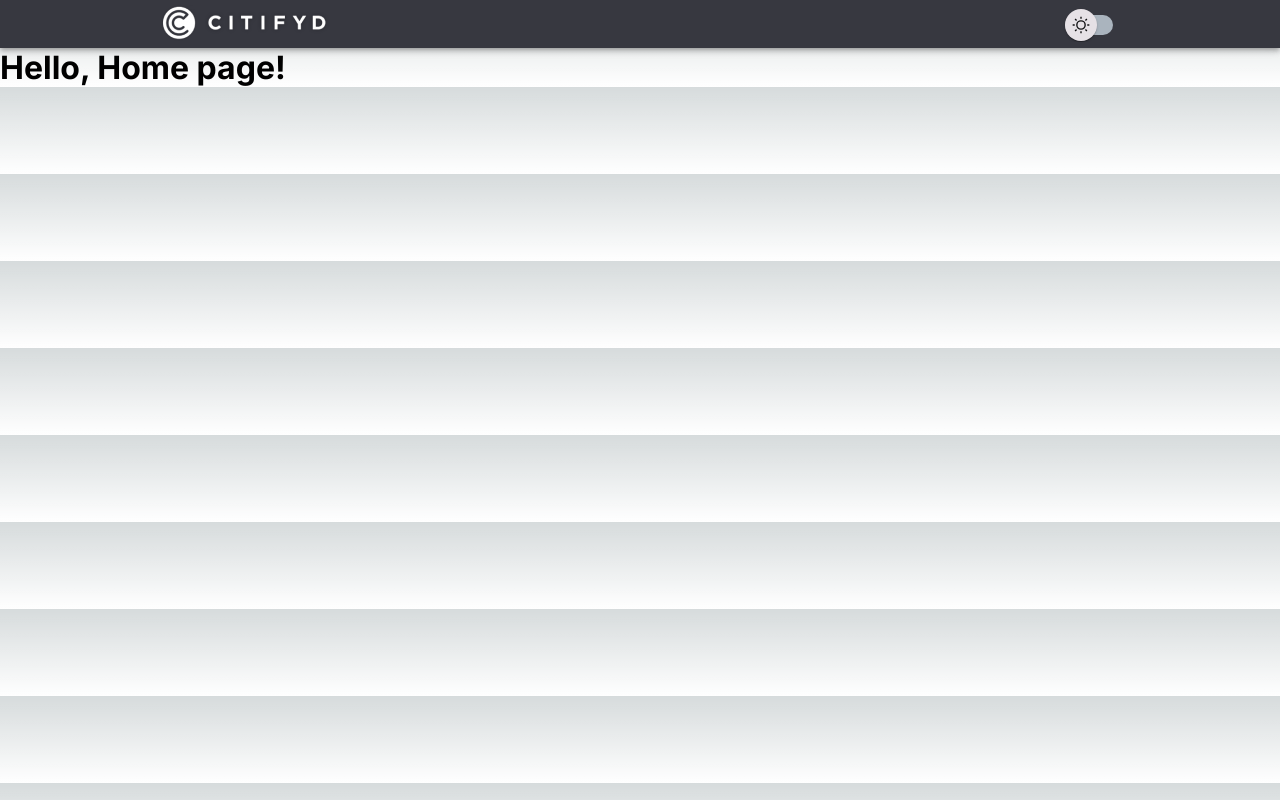
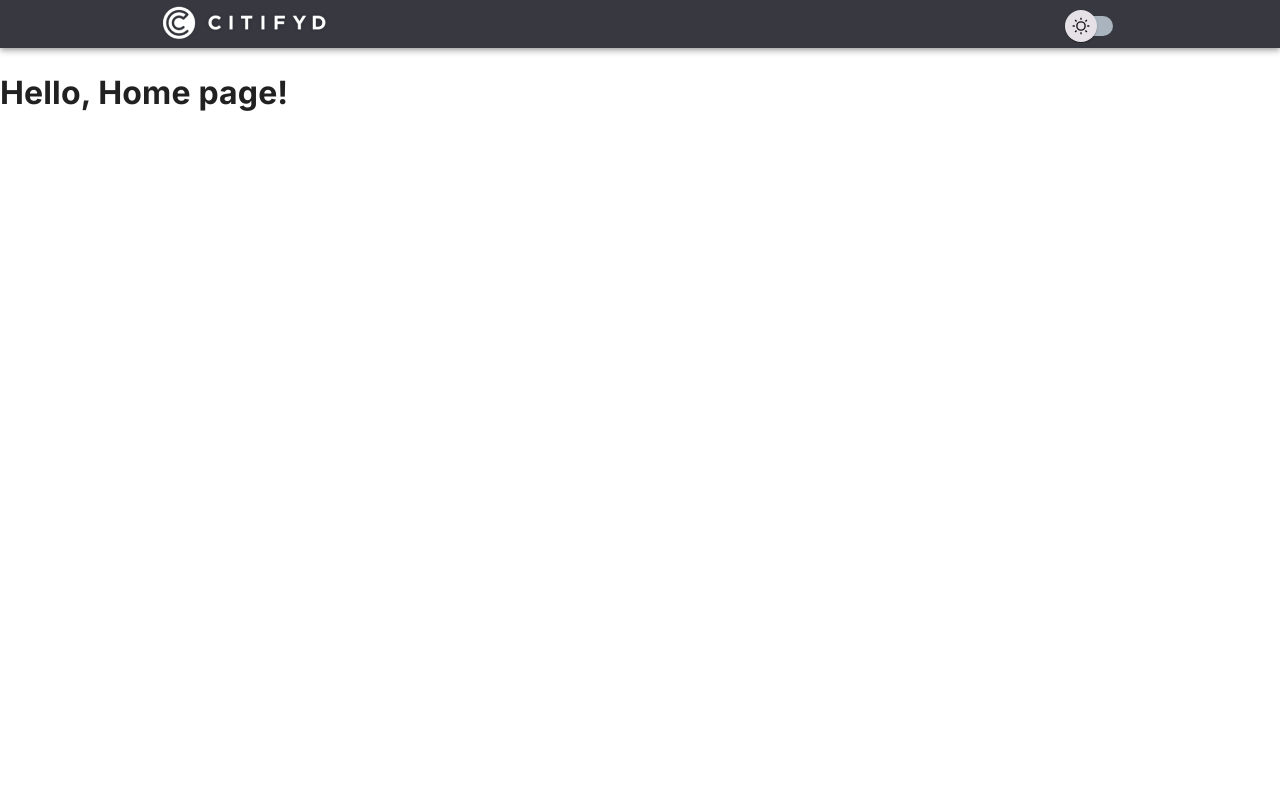
Before and after one commit to camilaCmendes/crud-google-maps, a Next.js app: page / in a window 1280 px wide. Built offline with nearby package versions, Linux system fonts and the light colour scheme.

Commit message:
feat: control background color on change theme

```diff
--- a/src/app/globals.css
+++ b/src/app/globals.css
@@ -1,107 +1,6 @@
-:root {
-  --max-width: 1100px;
-  --border-radius: 12px;
-  --font-mono: ui-monospace, Menlo, Monaco, "Cascadia Mono", "Segoe UI Mono",
-    "Roboto Mono", "Oxygen Mono", "Ubuntu Monospace", "Source Code Pro",
-    "Fira Mono", "Droid Sans Mono", "Courier New", monospace;
-
-  --foreground-rgb: 0, 0, 0;
-  --background-start-rgb: 214, 219, 220;
-  --background-end-rgb: 255, 255, 255;
-
-  --primary-glow: conic-gradient(
-    from 180deg at 50% 50%,
-    #16abff33 0deg,
-    #0885ff33 55deg,
-    #54d6ff33 120deg,
-    #0071ff33 160deg,
-    transparent 360deg
-  );
-  --secondary-glow: radial-gradient(
-    rgba(255, 255, 255, 1),
-    rgba(255, 255, 255, 0)
-  );
-
-  --tile-start-rgb: 239, 245, 249;
-  --tile-end-rgb: 228, 232, 233;
-  --tile-border: conic-gradient(
-    #00000080,
-    #00000040,
-    #00000030,
-    #00000020,
-    #00000010,
-    #00000010,
-    #00000080
-  );
-
-  --callout-rgb: 238, 240, 241;
-  --callout-border-rgb: 172, 175, 176;
-  --card-rgb: 180, 185, 188;
-  --card-border-rgb: 131, 134, 135;
-}
-
-@media (prefers-color-scheme: dark) {
-  :root {
-    --foreground-rgb: 255, 255, 255;
-    --background-start-rgb: 0, 0, 0;
-    --background-end-rgb: 0, 0, 0;
-
-    --primary-glow: radial-gradient(rgba(1, 65, 255, 0.4), rgba(1, 65, 255, 0));
-    --secondary-glow: linear-gradient(
-      to bottom right,
-      rgba(1, 65, 255, 0),
-      rgba(1, 65, 255, 0),
-      rgba(1, 65, 255, 0.3)
-    );
-
-    --tile-start-rgb: 2, 13, 46;
-    --tile-end-rgb: 2, 5, 19;
-    --tile-border: conic-gradient(
-      #ffffff80,
-      #ffffff40,
-      #ffffff30,
-      #ffffff20,
-      #ffffff10,
-      #ffffff10,
-      #ffffff80
-    );
-
-    --callout-rgb: 20, 20, 20;
-    --callout-border-rgb: 108, 108, 108;
-    --card-rgb: 100, 100, 100;
-    --card-border-rgb: 200, 200, 200;
-  }
-}
-
-* {
-  box-sizing: border-box;
+html,
+body {
   padding: 0;
   margin: 0;
+  font-size: 1rem;
 }
-
-html,
-body {
-  max-width: 100vw;
-  overflow-x: hidden;
-}
-
-body {
-  color: rgb(var(--foreground-rgb));
-  background: linear-gradient(
-      to bottom,
-      transparent,
-      rgb(var(--background-end-rgb))
-    )
-    rgb(var(--background-start-rgb));
-}
-
-a {
-  color: inherit;
-  text-decoration: none;
-}
-
-@media (prefers-color-scheme: dark) {
-  html {
-    color-scheme: dark;
-  }
-}
--- a/src/contexts/themeContext.tsx
+++ b/src/contexts/themeContext.tsx
@@ -1,7 +1,8 @@
 "use client";
 import { darkTheme, lightTheme } from "@/styles/theme";
 import { ThemeProvider as MuiThemeProvider } from "@mui/material/styles";
-import React, { ReactNode, createContext, useState } from "react";
+import React, { ReactNode, createContext, useEffect, useState } from "react";
+import CssBaseline from "@mui/material/CssBaseline";
 
 export type ThemeContextProps = {
   toggleTheme: () => void;
@@ -17,14 +18,20 @@ type Props = {
 
 export const ThemeProvider: React.FC<Props> = ({ children }) => {
   const [theme, setTheme] = useState("light"); // 'light' ou 'dark'
+  const muiTheme = theme === "light" ? lightTheme : darkTheme;
 
   const toggleTheme = () => {
     setTheme((prevTheme) => (prevTheme === "light" ? "dark" : "light"));
   };
 
+  useEffect(() => {
+    document.body.style.backgroundColor = muiTheme.palette.background.default;
+  }, [muiTheme]);
+
   return (
     <ThemeContext.Provider value={{ toggleTheme }}>
       <MuiThemeProvider theme={theme === "light" ? lightTheme : darkTheme}>
+        <CssBaseline />
         {children}
       </MuiThemeProvider>
     </ThemeContext.Provider>
--- a/src/styles/theme.ts
+++ b/src/styles/theme.ts
@@ -2,6 +2,7 @@ import { createTheme } from "@mui/material/styles";
 
 export const lightTheme = createTheme({
   palette: {
+    mode: "light",
     primary: { main: "#00875F" },
     grey: {
       100: "#E6E1E6",
@@ -17,11 +18,16 @@ export const lightTheme = createTheme({
       black: "#000000",
       white: "#FFFFFF",
     },
+    background: {
+      default: "#ffffff",
+      paper: "#ffffff",
+    },
   },
 });
 
 export const darkTheme = createTheme({
   palette: {
+    mode: "dark",
     primary: { main: "#00875F" },
     grey: {
       100: "#E6E1E6",
@@ -37,5 +43,9 @@ export const darkTheme = createTheme({
       black: "#000000",
       white: "#FFFFFF",
     },
+    background: {
+      default: "#202024",
+      paper: "#202024",
+    },
   },
 });
```
